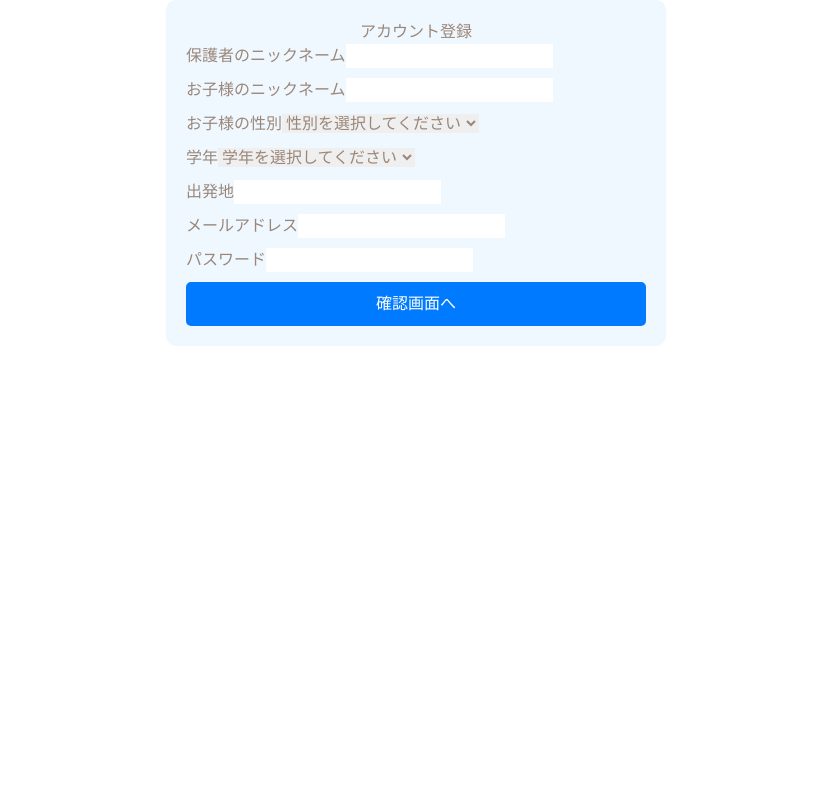
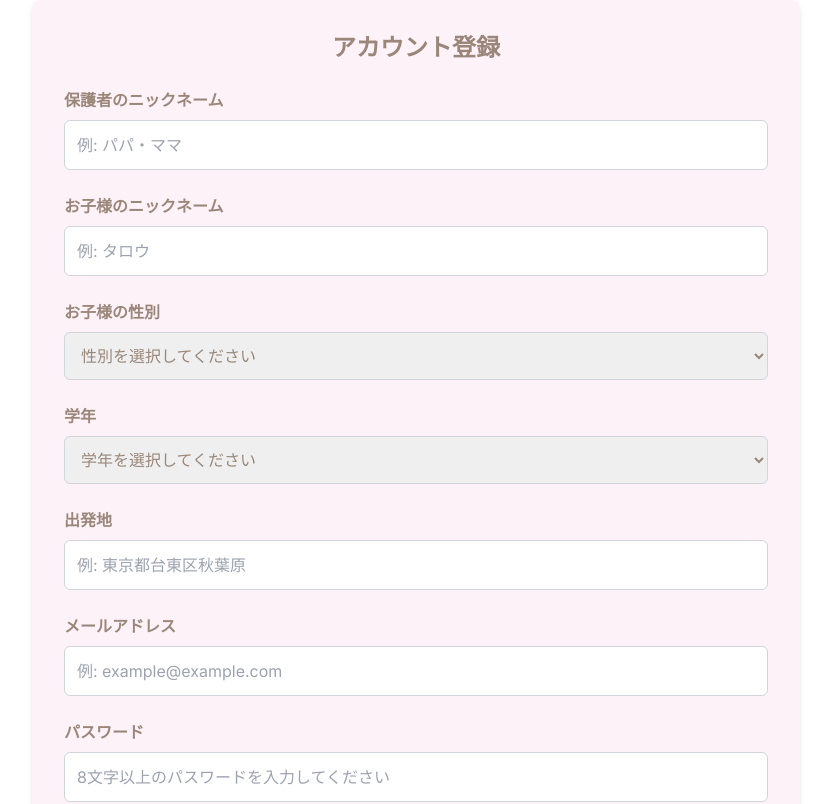
Before and after one commit to tech0mg/Hidarihashi-Frontend, a Next.js app: page /customers/login/login-new in a window 1280 px wide. Shown: the top 804 px of the page, without its empty margins (224-1055 px from the left). Built offline with nearby package versions, Linux system fonts and the light colour scheme; no server answers.

Commit message:
ログインの画面遷移をつなげました。

```diff
--- a/src/app/customers/login/login-new/page.jsx
+++ b/src/app/customers/login/login-new/page.jsx
@@ -1,8 +1,11 @@
 "use client"; // 必須ディレクティブ
 
 import { useState } from 'react';
+import { useRouter } from "next/navigation";
 
 export default function Register() {
+  const router = useRouter();
+
   const [formData, setFormData] = useState({
     parent_nickname: '',
     child_nickname: '',
@@ -30,44 +33,65 @@ export default function Register() {
     alert(data.message);
   };
 
+
+  const handleLogin = () => {
+    router.push("/customers/login"); // loginに遷移
+  };
+
   return (
-    <div style={{
-      maxWidth: '500px',
-      margin: '0 auto',
-      padding: '20px',
-      backgroundColor: '#f0f8ff',
-      borderRadius: '10px',
-      fontFamily: 'Arial, sans-serif'
-    }}>
-      <h2 style={{ textAlign: 'center' }}>アカウント登録</h2>
-      <form onSubmit={handleSubmit} style={{ display: 'flex', flexDirection: 'column', gap: '10px' }}>
-        {/* 保護者のニックネーム */}
-        <label>
-          保護者のニックネーム
-          <input name="parent_nickname" type="text" onChange={handleChange} required />
-        </label>
+    <div className="max-w-screen-md mx-auto bg-pink-50 p-8 rounded-lg shadow-md">
+      <h2 className="text-center text-2xl font-bold mb-6">アカウント登録</h2>
+      <form
+        onSubmit={handleSubmit}
+        className="space-y-6"
+      >
+        <div>
+          <label className="block font-semibold mb-2">保護者のニックネーム</label>
+          <input
+            name="parent_nickname"
+            type="text"
+            onChange={handleChange}
+            className="w-full p-3 border border-gray-300 rounded-md focus:outline-none focus:ring focus:ring-blue-300"
+            placeholder="例: パパ・ママ"
+            required
+          />
+        </div>
 
-        {/* お子様のニックネーム */}
-        <label>
-          お子様のニックネーム
-          <input name="child_nickname" type="text" onChange={handleChange} required />
-        </label>
+        <div>
+          <label className="block font-semibold mb-2">お子様のニックネーム</label>
+          <input
+            name="child_nickname"
+            type="text"
+            onChange={handleChange}
+            className="w-full p-3 border border-gray-300 rounded-md focus:outline-none focus:ring focus:ring-blue-300"
+            placeholder="例: タロウ"
+            required
+          />
+        </div>
 
-        {/* お子様の性別 */}
-        <label>
-          お子様の性別
-          <select name="gender" onChange={handleChange} required>
+        <div>
+          <label className="block font-semibold mb-2">お子様の性別</label>
+          <select
+            name="gender"
+            onChange={handleChange}
+            className="w-full p-3 border border-gray-300 rounded-md focus:outline-none focus:ring focus:ring-blue-300"
+            required
+          >
             <option value="">性別を選択してください</option>
             <option value="男">男</option>
             <option value="女">女</option>
             <option value="回答しない">回答しない</option>
           </select>
-        </label>
+        </div>
 
-        {/* 学年 */}
-        <label>
-          学年
-          <select name="grade" onChange={handleChange} required>
+        <div>
+          <label className="block font-semibold mb-2">学年</label>
+          <select
+            name="grade"
+            onChange={handleChange}
+            className="w-full p-3 border border-gray-300 rounded-md focus:outline-none focus:ring focus:ring-blue-300"
+            required
+          >
             <option value="">学年を選択してください</option>
             <option value="未就学児">未就学児</option>
             <option value="小学1年生">小学1年生</option>
@@ -78,35 +102,56 @@ export default function Register() {
             <option value="小学6年生">小学6年生</option>
             <option value="中学生以上">中学生以上</option>
           </select>
-        </label>
+        </div>
 
-        {/* 出発地 */}
-        <label>
-          出発地
-          <input name="location" type="text" onChange={handleChange} required />
-        </label>
+        <div>
+          <label className="block font-semibold mb-2">出発地</label>
+          <input
+            name="location"
+            type="text"
+            onChange={handleChange}
+            className="w-full p-3 border border-gray-300 rounded-md focus:outline-none focus:ring focus:ring-blue-300"
+            placeholder="例: 東京都台東区秋葉原"
+            required
+          />
+        </div>
 
-        {/* メールアドレス */}
-        <label>
-          メールアドレス
-          <input name="email" type="email" onChange={handleChange} required />
-        </label>
+        <div>
+          <label className="block font-semibold mb-2">メールアドレス</label>
+          <input
+            name="email"
+            type="email"
+            onChange={handleChange}
+            className="w-full p-3 border border-gray-300 rounded-md focus:outline-none focus:ring focus:ring-blue-300"
+            placeholder="例: example@example.com"
+            required
+          />
+        </div>
 
-        {/* パスワード */}
-        <label>
-          パスワード
-          <input name="password" type="password" onChange={handleChange} required />
-        </label>
+        <div>
+          <label className="block font-semibold mb-2">パスワード</label>
+          <input
+            name="password"
+            type="password"
+            onChange={handleChange}
+            className="w-full p-3 border border-gray-300 rounded-md focus:outline-none focus:ring focus:ring-blue-300"
+            placeholder="8文字以上のパスワードを入力してください"
+            required
+          />
+        </div>
 
-        {/* 確認画面へボタン */}
-        <button type="submit" style={{
-          padding: '10px',
-          backgroundColor: '#007bff',
-          color: 'white',
-          border: 'none',
-          borderRadius: '5px',
-          cursor: 'pointer'
-        }}>確認画面へ</button>
+        <button
+          type="submit"
+          className="w-full py-3 bg-blue-500 text-white font-semibold rounded-md shadow-md hover:bg-blue-600 transition focus:outline-none focus:ring focus:ring-blue-300"
+        >
+          確認画面へ
+        </button>
+        <button
+          onClick={handleLogin}
+          className="w-full py-2 bg-[#A39181] text-white font-semibold rounded-md hover:bg-[#8B7A6B] transition"
+        >
+          ログイン画面に戻る
+        </button>
       </form>
     </div>
   );
--- a/src/app/customers/login/page.jsx
+++ b/src/app/customers/login/page.jsx
@@ -14,6 +14,10 @@ const LoginPage = () => {
 
   const goToTopPage = () => {
     router.push("/customers/top_total"); // topのpage.jsxに遷移
+  };
+
+  const handleLoginNew = () => {
+    router.push("/customers/login/login-new"); // login-newに遷移
   };
 
   return (
@@ -77,6 +81,12 @@ const LoginPage = () => {
           >
             ログイン
           </button>
+          <button
+            onClick={handleLoginNew}
+            className="w-full mt-4 py-2 border border-[#D7CEC5] text-gray-500 rounded-md hover:border-[#8B7A6B] transition"
+          >
+            新規会員登録
+          </button>
         </div>
       </div>
     </div>
```
